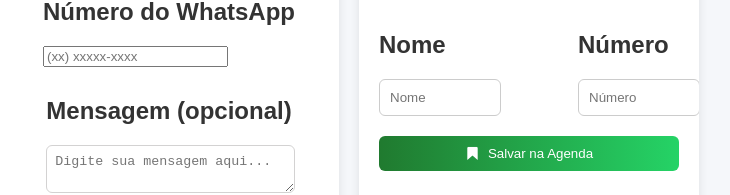
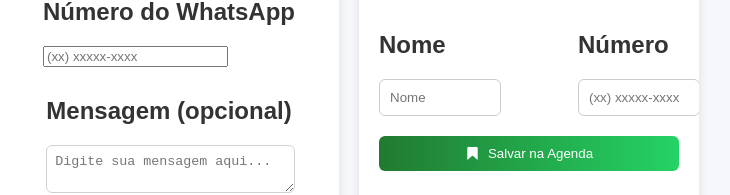
Before and after one commit to 10mara/TRABALHO-DW2, a React (Vite) app: page / in a window 1280 px wide. Shown: the part 318-513 px from the top of the page, without its empty margins (291-1021 px from the left). Built offline with nearby package versions, Linux system fonts and the light colour scheme.

Commit message:
Alteração em Agenda
Reutilização do componente Mascara em Agenda pra formatar os números em todo o código

```diff
--- a/src/components/Agenda.jsx
+++ b/src/components/Agenda.jsx
@@ -2,7 +2,7 @@ import "./styles/Agenda.css";
 import agendaIcon from "./imgs/agenda.png";
 import { useState } from "react";
 import salvarIcon from "./imgs/salvar.png";
-
+import Mascara from "./Mascara"
 
 export default function Agenda({ setTelefoneSelecionado }) {
   const [nome, setNome] = useState("");
@@ -48,7 +48,8 @@ export default function Agenda({ setTelefoneSelecionado }) {
         </div>
         <div className="numero">
           <h2>Número</h2>
-          <input type="text" placeholder="Número" value={numero} onChange={(e) => setNumero(e.target.value)} />
+          {/* <input type="text" placeholder="Número" value={numero} onChange={(e) => setNumero(e.target.value)} /> */}
+          <Mascara value={numero} onChange={setNumero}/>
         </div>
       </div>
 
--- a/src/components/Gerador.jsx
+++ b/src/components/Gerador.jsx
@@ -18,7 +18,11 @@ export default function Gerador({ telefoneSelecionado, setTelefoneSelecionado })
         <h1>Gerador de Links</h1>
       </div>
 
-      <Mascara value={telefone} onChange={setTelefone} />
+      <div>
+        <h2>Número do WhatsApp</h2>
+        <Mascara value={telefone} onChange={setTelefone} />
+      </div>
+
       <Mensagem telefone={telefone} />
     </div>
   );
--- a/src/components/Mascara.jsx
+++ b/src/components/Mascara.jsx
@@ -19,7 +19,6 @@ export default function Mascara({ value, onChange }) {
 
   return (
     <div>
-      <h2>Número do WhatsApp</h2>
       <input
         type="text"
         value={formatarTelefone(value)}
```
Also changed, not shown: src/components/Link.jsx (deleted, +0 -8 lines).
